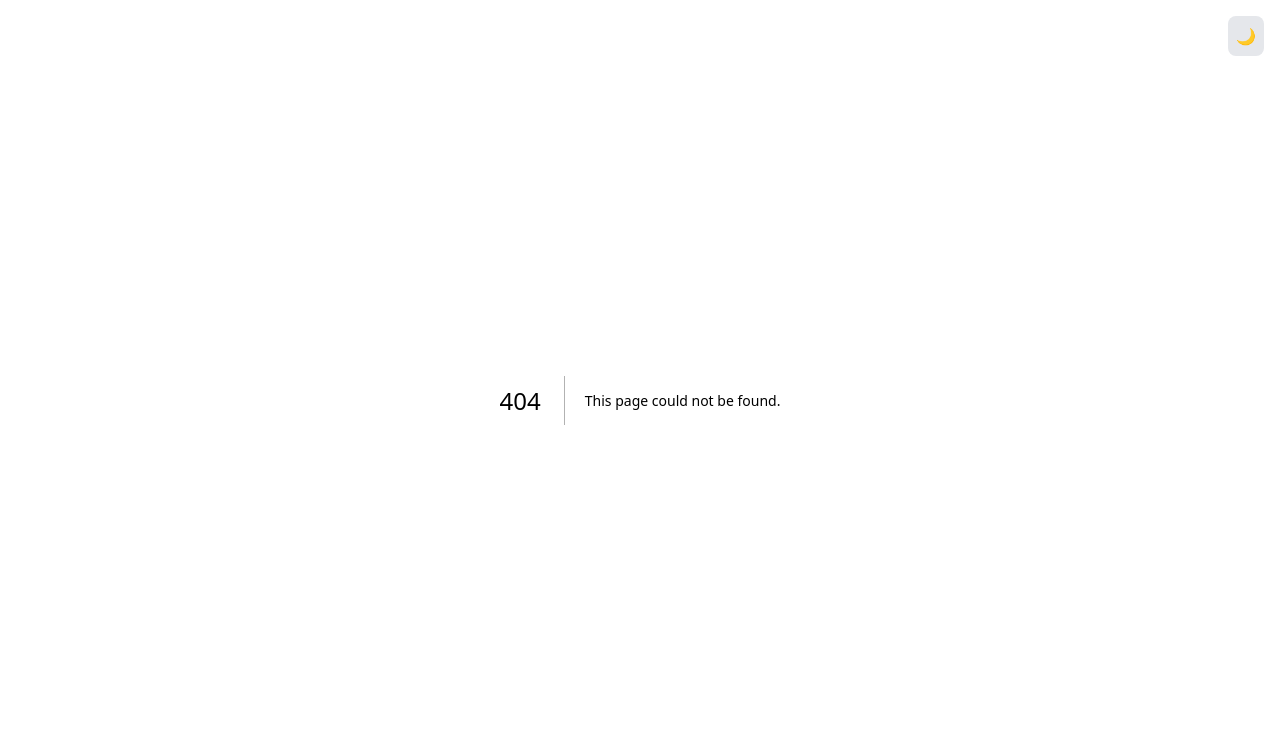
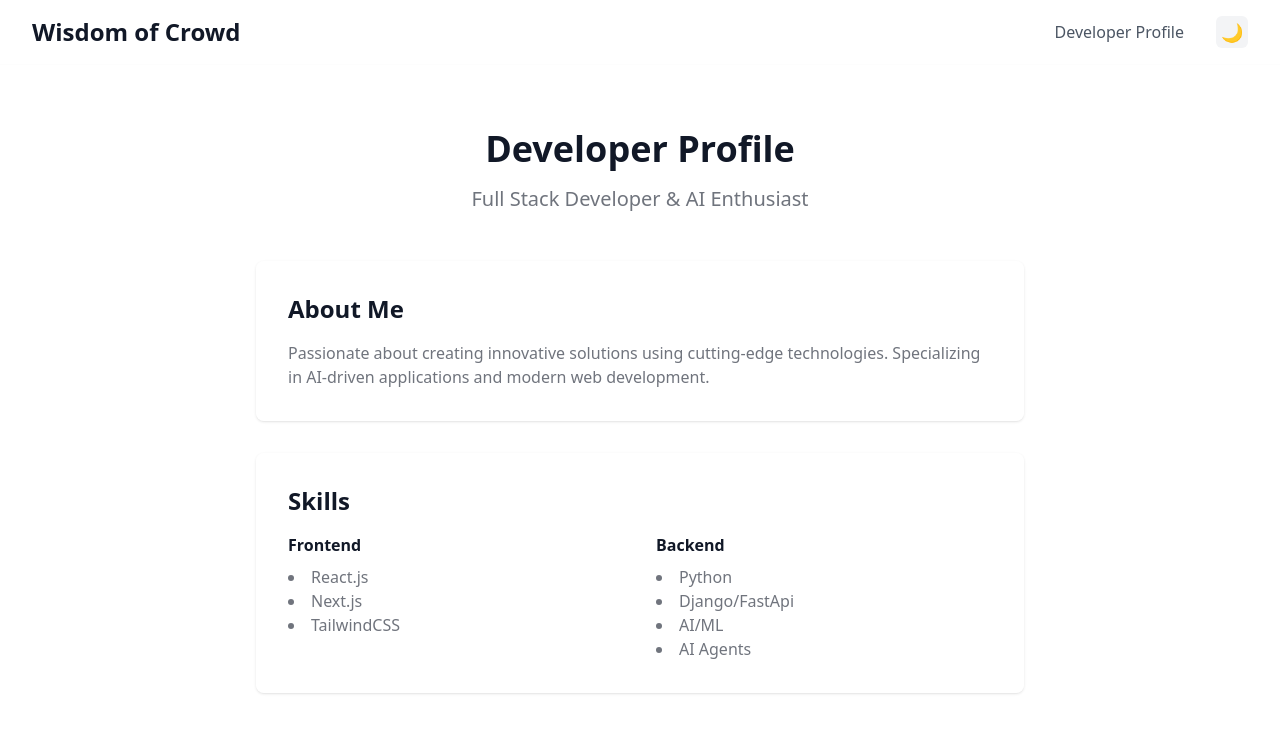
Before and after one commit to Sparshsing/wisdomofcrowd, a Next.js app: page /sparsh in a window 1280 px wide. Before the commit this address had no page. Shown: the top 732 px of the page. Built offline with nearby package versions, Linux system fonts and the light colour scheme.

Commit message:
Add basic home page and profile

```diff
--- /dev/null
+++ b/src/app/components/Header.js
@@ -0,0 +1,27 @@
+import Link from 'next/link';
+import ThemeToggle from './ThemeToggle';
+
+export default function Header() {
+  return (
+    <nav className="border-b border-gray-200/10">
+      <div className="max-w-7xl mx-auto px-4 sm:px-6 lg:px-8">
+        <div className="flex h-16 items-center justify-between">
+          <Link href="/" className="text-2xl font-bold shrink-0">
+            Wisdom of Crowd
+          </Link>
+          <div className="flex items-center gap-2 sm:gap-4">
+            <Link
+              href="/sparsh"
+              className="text-gray-600 hover:text-gray-900 transition-colors whitespace-nowrap"
+            >
+              Developer Profile
+            </Link>
+            <div className="ml-2 sm:ml-4">
+              <ThemeToggle />
+            </div>
+          </div>
+        </div>
+      </div>
+    </nav>
+  );
+}
--- a/src/app/components/ThemeToggle.js
+++ b/src/app/components/ThemeToggle.js
@@ -11,17 +11,19 @@ export default function ThemeToggle() {
     setMounted(true)
   }, [])
 
+  if (!mounted) {
+    return <div className="w-8 h-8" /> // Prevents layout shift
+  }
+
   return (
     <button
-      className="fixed top-4 right-4 p-2 rounded-lg bg-gray-200 dark:bg-gray-800"
       onClick={() => setTheme(resolvedTheme === 'dark' ? 'light' : 'dark')}
-      aria-label="Toggle theme"
+      className="w-8 h-8 flex items-center justify-center rounded-md bg-gray-100 dark:bg-gray-800 transition-colors hover:bg-gray-200 dark:hover:bg-gray-700"
+      aria-label={resolvedTheme === 'dark' ? 'Switch to light theme' : 'Switch to dark theme'}
     >
-      {mounted && (
-        <span aria-hidden="true">
-          {resolvedTheme === 'dark' ? '🌞' : '🌙'}
-        </span>
-      )}
+      <span className="text-lg" aria-hidden="true">
+        {resolvedTheme === 'dark' ? '🌞' : '🌙'}
+      </span>
     </button>
   )
 }
--- a/src/app/layout.js
+++ b/src/app/layout.js
@@ -1,7 +1,6 @@
 import { Geist, Geist_Mono } from "next/font/google";
 import "./globals.css";
 import { ThemeProvider } from 'next-themes';
-import ThemeToggle from './components/ThemeToggle';
 
 const geistSans = Geist({
   variable: "--font-geist-sans",
@@ -14,15 +13,15 @@ const geistMono = Geist_Mono({
 });
 
 export const metadata = {
-  title: "Create Next App",
-  description: "Generated by create next app",
+  title: "Wisdom of Crowd",
+  description: "AI-powered stock predictions and smart debate platform",
 };
 
 export default function RootLayout({ children }) {
   return (
     <html lang="en" suppressHydrationWarning>
       <body
-        className={`${geistSans.variable} ${geistMono.variable} antialiased bg-white dark:bg-gray-900 text-black dark:text-white`}
+        className={`${geistSans.variable} ${geistMono.variable} min-h-screen bg-white text-gray-900 dark:bg-gray-900 dark:text-gray-100 antialiased`}
         suppressHydrationWarning
       >
         <ThemeProvider
@@ -31,8 +30,9 @@ export default function RootLayout({ children }) {
           defaultTheme="system"
           enableColorScheme={false}
         >
-          <ThemeToggle />
-          {children}
+          <div className="flex min-h-screen flex-col">
+            {children}
+          </div>
         </ThemeProvider>
       </body>
     </html>
--- a/src/app/page.js
+++ b/src/app/page.js
@@ -1,101 +1,32 @@
 import Image from "next/image";
+import Header from "./components/Header";
 
 export default function Home() {
   return (
-    <div className="grid grid-rows-[20px_1fr_20px] items-center justify-items-center min-h-screen p-8 pb-20 gap-16 sm:p-20 font-[family-name:var(--font-geist-sans)]">
-      <main className="flex flex-col gap-8 row-start-2 items-center sm:items-start">
-        <Image
-          className="dark:invert"
-          src="/next.svg"
-          alt="Next.js logo"
-          width={180}
-          height={38}
-          priority
-        />
-        <ol className="list-inside list-decimal text-sm text-center sm:text-left font-[family-name:var(--font-geist-mono)]">
-          <li className="mb-2">
-            Get started by editing{" "}
-            <code className="bg-black/[.05] dark:bg-white/[.06] px-1 py-0.5 rounded font-semibold">
-              src/app/page.js
-            </code>
-            .
-          </li>
-          <li>Save and see your changes instantly.</li>
-        </ol>
+    <>
+      <Header />
+      <main className="flex-1">
+        <div className="max-w-7xl mx-auto px-4 sm:px-6 lg:px-8 py-16">
+          <div className="text-center mb-16">
+            <h2 className="text-4xl font-extrabold mb-4">Coming Soon</h2>
+            <p className="text-xl opacity-60">Something amazing is in the works!</p>
+          </div>
 
-        <div className="flex gap-4 items-center flex-col sm:flex-row">
-          <a
-            className="rounded-full border border-solid border-transparent transition-colors flex items-center justify-center bg-foreground text-background gap-2 hover:bg-[#383838] dark:hover:bg-[#ccc] text-sm sm:text-base h-10 sm:h-12 px-4 sm:px-5"
-            href="https://vercel.com/new?utm_source=create-next-app&utm_medium=appdir-template-tw&utm_campaign=create-next-app"
-            target="_blank"
-            rel="noopener noreferrer"
-          >
-            <Image
-              className="dark:invert"
-              src="/vercel.svg"
-              alt="Vercel logomark"
-              width={20}
-              height={20}
-            />
-            Deploy now
-          </a>
-          <a
-            className="rounded-full border border-solid border-black/[.08] dark:border-white/[.145] transition-colors flex items-center justify-center hover:bg-[#f2f2f2] dark:hover:bg-[#1a1a1a] hover:border-transparent text-sm sm:text-base h-10 sm:h-12 px-4 sm:px-5 sm:min-w-44"
-            href="https://nextjs.org/docs?utm_source=create-next-app&utm_medium=appdir-template-tw&utm_campaign=create-next-app"
-            target="_blank"
-            rel="noopener noreferrer"
-          >
-            Read our docs
-          </a>
+          <div className="grid md:grid-cols-2 gap-8">
+            {/* Stock Predictor Box */}
+            <div className="bg-white/50 dark:bg-white/5 backdrop-blur-sm p-8 rounded-lg shadow-lg transition-all duration-200 hover:scale-105 hover:bg-white/80 dark:hover:bg-white/10">
+              <h3 className="text-2xl font-bold mb-4">Stock Predictor</h3>
+              <p className="opacity-60">Advanced AI-powered stock market predictions and analysis</p>
+            </div>
+
+            {/* Debate Smart Box */}
+            <div className="bg-white/50 dark:bg-white/5 backdrop-blur-sm p-8 rounded-lg shadow-lg transition-all duration-200 hover:scale-105 hover:bg-white/80 dark:hover:bg-white/10">
+              <h3 className="text-2xl font-bold mb-4">Debate Smart</h3>
+              <p className="opacity-60">Intelligent debate platform for meaningful discussions</p>
+            </div>
+          </div>
         </div>
       </main>
-      <footer className="row-start-3 flex gap-6 flex-wrap items-center justify-center">
-        <a
-          className="flex items-center gap-2 hover:underline hover:underline-offset-4"
-          href="https://nextjs.org/learn?utm_source=create-next-app&utm_medium=appdir-template-tw&utm_campaign=create-next-app"
-          target="_blank"
-          rel="noopener noreferrer"
-        >
-          <Image
-            aria-hidden
-            src="/file.svg"
-            alt="File icon"
-            width={16}
-            height={16}
-          />
-          Learn
-        </a>
-        <a
-          className="flex items-center gap-2 hover:underline hover:underline-offset-4"
-          href="https://vercel.com/templates?framework=next.js&utm_source=create-next-app&utm_medium=appdir-template-tw&utm_campaign=create-next-app"
-          target="_blank"
-          rel="noopener noreferrer"
-        >
-          <Image
-            aria-hidden
-            src="/window.svg"
-            alt="Window icon"
-            width={16}
-            height={16}
-          />
-          Examples
-        </a>
-        <a
-          className="flex items-center gap-2 hover:underline hover:underline-offset-4"
-          href="https://nextjs.org?utm_source=create-next-app&utm_medium=appdir-template-tw&utm_campaign=create-next-app"
-          target="_blank"
-          rel="noopener noreferrer"
-        >
-          <Image
-            aria-hidden
-            src="/globe.svg"
-            alt="Globe icon"
-            width={16}
-            height={16}
-          />
-          Go to nextjs.org →
-        </a>
-      </footer>
-    </div>
+    </>
   );
 }
--- /dev/null
+++ b/src/app/sparsh/page.js
@@ -0,0 +1,51 @@
+import Header from '../components/Header';
+import Image from 'next/image';
+
+export default function Portfolio() {
+  return (
+    <>
+      <Header />
+      <main className="flex-1">
+        <div className="max-w-7xl mx-auto px-4 sm:px-6 lg:px-8 py-16">
+          <div className="max-w-3xl mx-auto">
+            <div className="text-center mb-12">
+              <h1 className="text-4xl font-bold mb-4">Developer Profile</h1>
+              <p className="text-xl opacity-60">Full Stack Developer & AI Enthusiast</p>
+            </div>
+
+            <div className="bg-white/50 dark:bg-white/5 backdrop-blur-sm shadow rounded-lg p-8 mb-8">
+              <h2 className="text-2xl font-bold mb-4">About Me</h2>
+              <p className="opacity-60">
+                Passionate about creating innovative solutions using cutting-edge technologies.
+                Specializing in AI-driven applications and modern web development.
+              </p>
+            </div>
+
+            <div className="bg-white/50 dark:bg-white/5 backdrop-blur-sm shadow rounded-lg p-8">
+              <h2 className="text-2xl font-bold mb-4">Skills</h2>
+              <div className="grid grid-cols-1 sm:grid-cols-2 gap-8">
+                <div>
+                  <h3 className="font-semibold mb-2">Frontend</h3>
+                  <ul className="list-disc list-inside opacity-60">
+                    <li>React.js</li>
+                    <li>Next.js</li>
+                    <li>TailwindCSS</li>
+                  </ul>
+                </div>
+                <div>
+                  <h3 className="font-semibold mb-2">Backend</h3>
+                  <ul className="list-disc list-inside opacity-60">
+                    <li>Python</li>
+                    <li>Django/FastApi</li>
+                    <li>AI/ML</li>
+                    <li>AI Agents</li>
+                  </ul>
+                </div>
+              </div>
+            </div>
+          </div>
+        </div>
+      </main>
+    </>
+  );
+}
```
